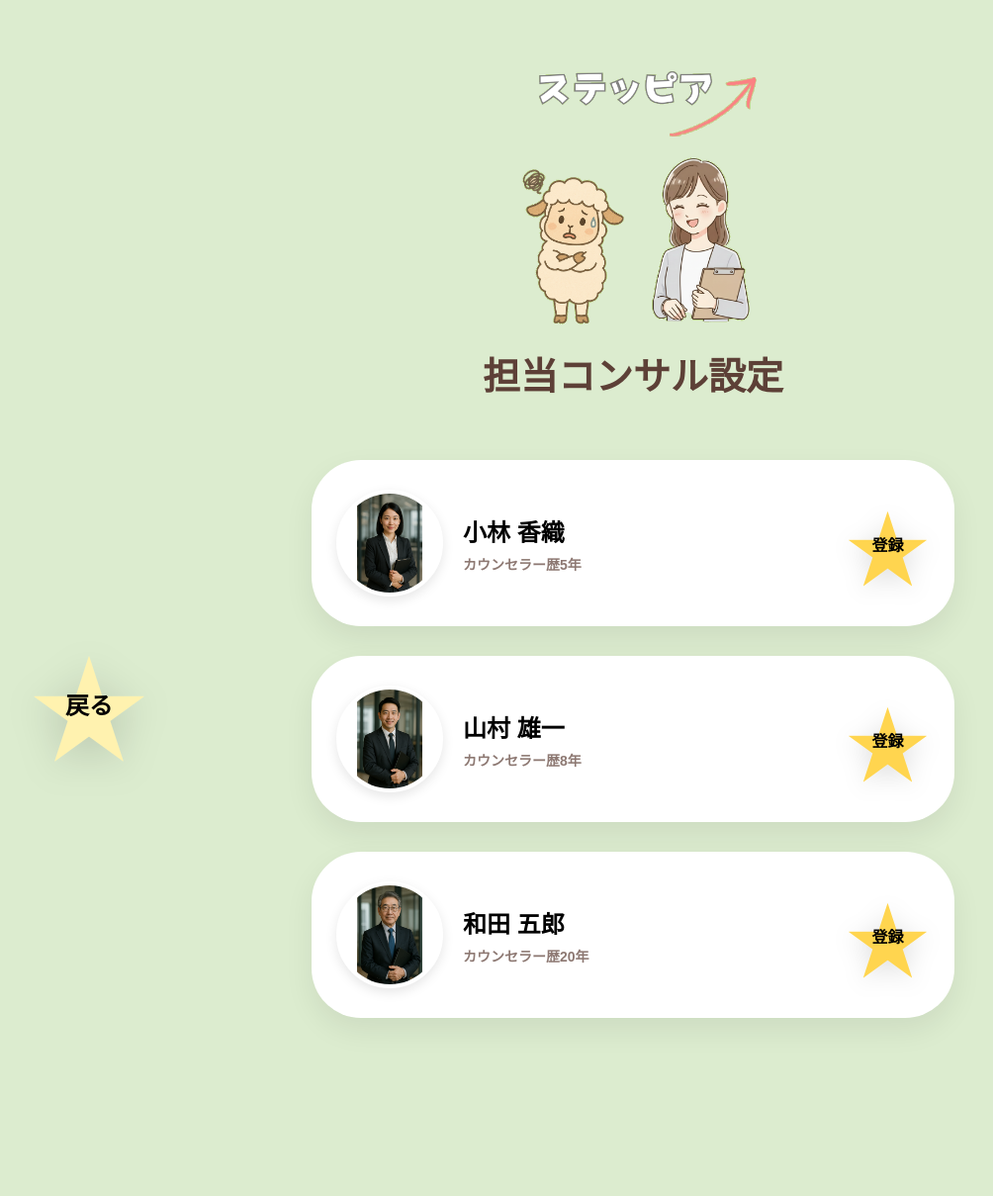
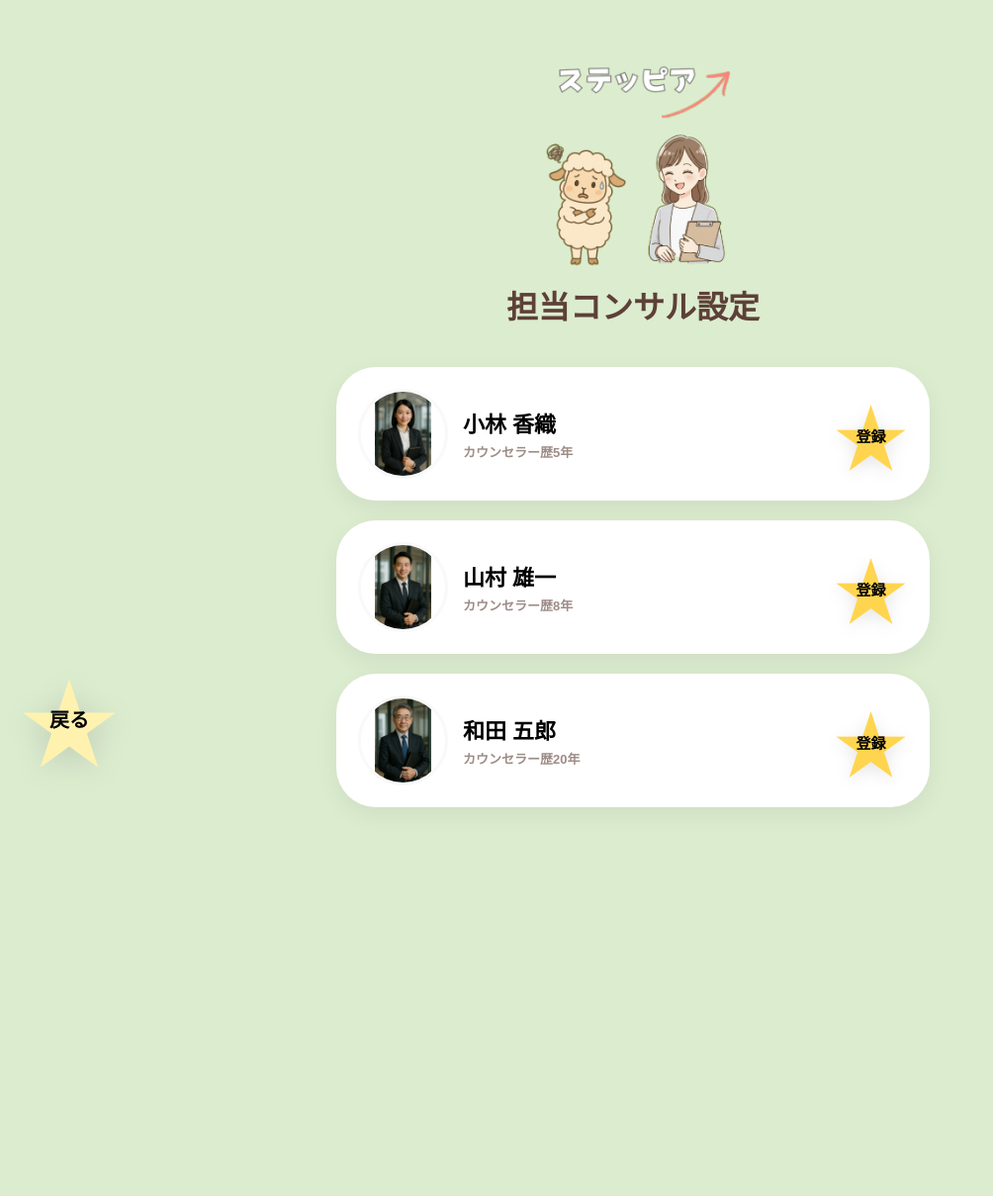
Before and after one commit to nana19820227/steppia_project, a Django app: page /consult/setting/ in a window 1280 px wide. Shown: the whole page at 99% size, without its empty margins (0-1004 px from the left). After the commit the page ends 816 px from the top, so only its background shows below. Run offline with Django 5.2, Linux system fonts and the light colour scheme; some web fonts are replaced.

Commit message:
担当コンサル設定ページをスマホ向けにレイアウト最適化

```diff
--- a/steppia_app/templates/steppia_app/consult_setting.html
+++ b/steppia_app/templates/steppia_app/consult_setting.html
@@ -3,7 +3,7 @@
 <html lang="ja">
 <head>
     <meta charset="UTF-8">
-    <meta name="viewport" content="width=device-width, initial-scale=1.0">
+    <meta name="viewport" content="width=device-width, initial-scale=1.0, maximum-scale=1.0, user-scalable=no">
     <title>担当コンサル設定 - ステッピア</title>
     <link href="https://fonts.googleapis.com/css2?family=Zen+Maru+Gothic:wght@700;900&display=swap" rel="stylesheet">
     <style>
@@ -13,69 +13,77 @@
             --brown: #5D4037;
             --text-black: #000000;
             --star-yellow: #FFF2AF;
+            --btn-star: #FFD54F;
         }
         body {
             background-color: var(--bg); margin: 0;
             font-family: 'Zen Maru Gothic', sans-serif; color: var(--brown);
             display: flex; flex-direction: column; align-items: center; min-height: 100vh;
-            padding-bottom: 180px;
+            /* 下部の固定ボタンと重ならないよう余白を確保 */
+            padding: 20px 15px 160px;
+            box-sizing: border-box;
         }
 
-        .app-logo { margin-top: 50px; width: 280px; height: auto; }
-        h1 { font-size: 38px; font-weight: 900; margin: 20px 0 60px; text-align: center; }
+        /* 🆕 ロゴと見出しの余白をスマホ用にスリム化 */
+        .app-logo { margin-top: 30px; width: 220px; height: auto; }
+        h1 { font-size: 32px; font-weight: 900; margin: 15px 0 40px; text-align: center; }
 
-        .consultant-list { display: flex; flex-direction: column; gap: 30px; width: 95%; max-width: 650px; }
+        .consultant-list { display: flex; flex-direction: column; gap: 20px; width: 100%; max-width: 600px; }
 
         .consultant-card {
-            background: var(--white); border-radius: 50px; padding: 30px 25px;
+            background: var(--white); border-radius: 40px; padding: 20px;
             display: flex; align-items: center; justify-content: space-between;
-            box-shadow: 0 12px 30px rgba(0,0,0,0.07);
+            box-shadow: 0 8px 25px rgba(0,0,0,0.06);
+            border: 2px solid rgba(255,255,255,0.5);
         }
-        .consultant-info { display: flex; align-items: center; gap: 20px; flex: 1; }
+
+        .consultant-info { display: flex; align-items: center; gap: 15px; flex: 1; min-width: 0; }
 
         .consultant-img {
-            width: 100px; height: 100px; border-radius: 50%;
+            width: 85px; height: 85px; border-radius: 50%;
             object-fit: contain; background: var(--white);
-            border: 4px solid var(--white); box-shadow: 0 4px 12px rgba(0,0,0,0.1);
+            border: 3px solid #f9f9f9; flex-shrink: 0;
         }
 
-        .consultant-details { text-align: left; overflow: hidden; }
+        .consultant-details { text-align: left; min-width: 0; flex: 1; }
 
-        /* 🆕 名前がスマホで改行されないようにする魔法のコード */
         .consultant-name {
-            font-size: 24px; font-weight: 900; color: #000;
-            letter-spacing: 0px;
-            white-space: nowrap; /* ← これで1行に強制します */
+            font-size: 22px; font-weight: 900; color: #000;
+            white-space: nowrap; overflow: hidden; text-overflow: ellipsis;
         }
 
-        .consultant-career { font-size: 14px; font-weight: 700; opacity: 0.7; margin-top: 6px; }
+        .consultant-career { font-size: 13px; font-weight: 700; opacity: 0.6; margin-top: 4px; }
 
+        /* 🆕 登録ボタンのサイズをスマホで押しやすく微調整 */
         .register-btn {
             position: relative; display: flex; align-items: center; justify-content: center;
-            width: 85px; height: 85px; background: none; border: none; cursor: pointer;
-            transition: transform 0.2s; padding: 0; margin-left: 10px;
+            width: 75px; height: 75px; background: none; border: none; cursor: pointer;
+            transition: transform 0.2s; padding: 0; margin-left: 10px; flex-shrink: 0;
         }
         .register-btn:active { transform: scale(0.9); }
-        .register-star { font-size: 85px; color: #FFD54F; filter: drop-shadow(0 5px 12px rgba(0,0,0,0.12)); }
-        .register-text { position: absolute; font-size: 16px; font-weight: 900; color: #000; top: 50%; left: 50%; transform: translate(-50%, -45%); }
+        .register-star { font-size: 75px; color: var(--btn-star); filter: drop-shadow(0 4px 8px rgba(0,0,0,0.1)); }
+        .register-text { position: absolute; font-size: 15px; font-weight: 900; color: #000; top: 50%; left: 50%; transform: translate(-50%, -45%); }
 
-        .bottom-nav { position: fixed; bottom: 30px; left: 30px; z-index: 1000; }
+        /* 🆕 戻るボタンをスマホで邪魔にならないサイズに */
+        .bottom-nav { position: fixed; bottom: 25px; left: 20px; z-index: 1000; }
         .star-link-btn {
             position: relative; display: flex; align-items: center; justify-content: center;
-            width: 120px; height: 120px; text-decoration: none;
+            width: 100px; height: 100px; text-decoration: none;
         }
-        .star-icon { font-size: 120px; color: var(--star-yellow); filter: drop-shadow(0 8px 20px rgba(0,0,0,0.15)); }
+        .star-icon { font-size: 100px; color: var(--star-yellow); filter: drop-shadow(0 6px 15px rgba(0,0,0,0.12)); }
         .star-text {
-            position: absolute; font-size: 24px; font-weight: 900; color: var(--text-black);
+            position: absolute; font-size: 20px; font-weight: 900; color: var(--text-black);
             top: 50%; left: 50%; transform: translate(-50%, -45%);
         }
 
-        /* スマホ向け微調整 */
-        @media (max-width: 480px) {
-            h1 { font-size: 28px; }
-            .consultant-card { padding: 20px; border-radius: 40px; }
-            .consultant-img { width: 80px; height: 80px; }
-            .consultant-name { font-size: 20px; }
+        /* 超小型スマホ向けの最終微調整 */
+        @media (max-width: 380px) {
+            h1 { font-size: 26px; }
+            .consultant-img { width: 70px; height: 70px; }
+            .consultant-name { font-size: 18px; }
+            .register-btn { width: 65px; height: 65px; }
+            .register-star { font-size: 65px; }
+            .register-text { font-size: 13px; }
         }
     </style>
 </head>
```
